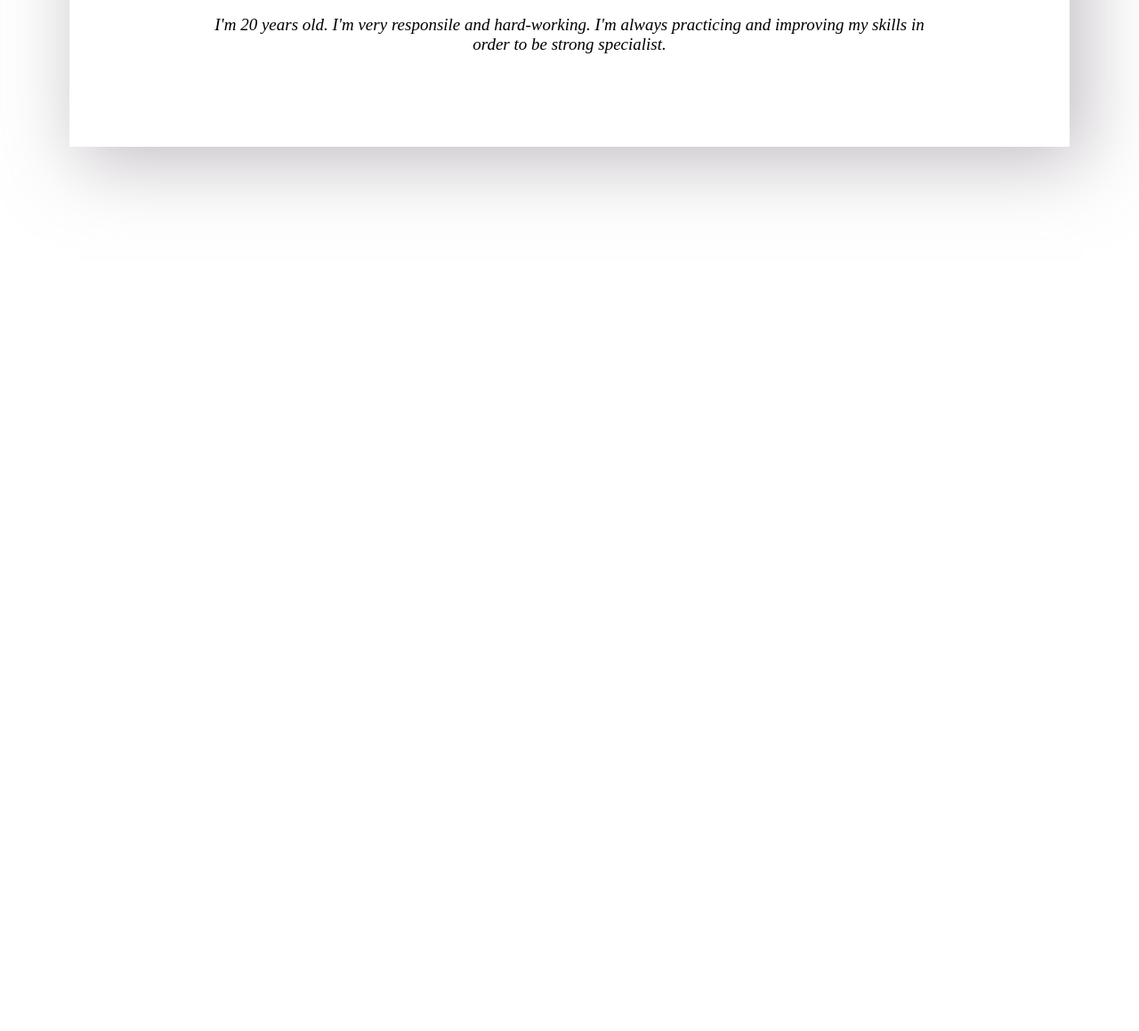
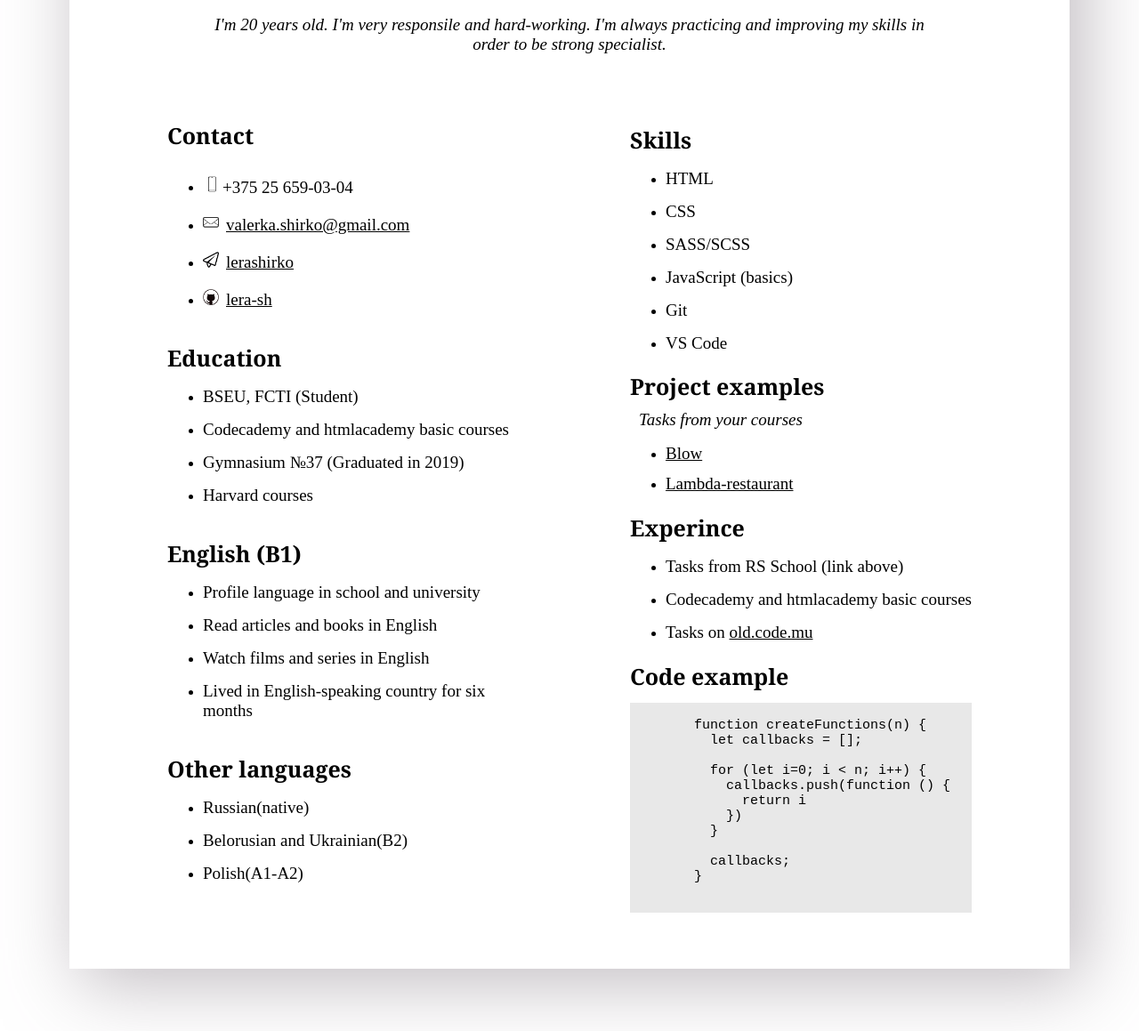
Before and after one commit to lera-sh/rsschool-cv, a website: page index.html in a window 1280 px wide. Shown: the part 507-1666 px from the top of the page at 89% size. Before the commit the page ends 800 px from the top, so only its background shows below. Drawn offline with Linux system fonts and the light colour scheme.

Commit message:
feat: implement main section

```diff
--- a/index.html
+++ b/index.html
@@ -15,6 +15,148 @@
       <h2 class="description">Front-End Developer</h2>
       <p class="description-text">I'm 20 years old. I'm very responsile and hard-working. I'm always practicing and improving my skills in order to be strong specialist.</p>
     </header>
+    <main class="columns">
+      <div class="primary-column">
+        <nav class="contact-section">
+          <h2 class="section-name">Contact</h2>
+          <ul class="items-section">
+            <li class="item">
+              <div class="number">
+              <img class="icon" src="assets/images/phone.png" alt="phone-icon"><p class="item-text">+375 25 659-03-04</p></div>
+            </li>
+            <li class="item">
+              <img class="icon" src="assets/images/mail.png" alt="email-icon">
+              <a class="link" href="mailto:valerka.shirko@gmail.com">valerka.shirko@gmail.com</a>
+            </li>
+            <li class="item">
+              <img class="icon" src="assets/images/telegram.png" alt="telegram-icon">
+              <a class="link" href="https://vk.com/away.php?to=https%3A%2F%2Ft.me%2Flerashirko&cc_key=">lerashirko</a>
+            </li>
+            <li class="item">
+              <img class="icon" src="assets/images/github.png" alt="github-icon">
+              <a class="link" href="https://github.com/lera-sh">lera-sh</a>
+            </li>
+           </ul>
+        </nav>
+        <div class="education-section">
+          <h2 class="section-name">Education</h2>
+          <ul class="items-section">
+           <li class="item">
+             <p class="item-text">BSEU, FCTI (Student)</p>
+           </li>
+           <li class="item">
+             <p class="item-text">Codecademy and htmlacademy basic courses</p>
+           </li>
+           <li class="item">
+             <p class="item-text">Gymnasium №37 (Graduated in 2019)</p>
+           </li>
+           <li class="item">
+             <p class="item-text">Harvard courses</p>
+            </li>
+          </ul>
+        </div>
+        <div class="language-section">
+          <h2 class="section-name">English (B1)</h2>
+          <ul class="items-section">
+           <li class="item">
+             <p class="item-text">Profile language in school and university</p>
+           </li>
+           <li class="item">
+             <p class="item-text">Read articles and books in English</p>
+           </li>
+           <li class="item">
+            <p class="item-text">Watch films and series in English</p>
+          </li>
+          <li class="item">
+            <p class="item-text">Lived in English-speaking country for six months</p>
+          </li>
+          </ul>
+        </div>
+        <div class="other-language-section">
+          <h2 class="section-name">Other languages</h2>
+          <ul class="items-section">
+            <li class="item">
+              <p class="item-text">Russian(native)</p>
+            </li>
+            <li class="item">
+              <p class="item-text">Belorusian and Ukrainian(B2)</p>
+            </li>
+            <li class="item">
+             <p class="item-text">Polish(A1-A2)</p>
+            </li>
+          </ul>
+        </div>
+      </div>
+      <div class="secondary-column">
+        <div class="skills-section">
+          <h3 class="section-name">Skills</h3>
+          <ul class="items-section">
+           <li class="item">
+             <p class="item-text">HTML</p>
+           </li>
+           <li class="item">
+             <p class="item-text">CSS</p>
+           </li>
+           <li class="item">
+            <p class="item-text">SASS/SCSS</p>
+          </li>
+           <li class="item">
+             <p class="item-text">JavaScript (basics)</p>
+           </li>
+           <li class="item">
+             <p class="item-text">Git</p>
+           </li>
+           <li class="item">
+             <p class="item-text">VS Code</p>
+           </li>
+          </ul>
+        </div>
+        <nav class="examples-section">
+          <h2 class="section-name">Project examples</h2>
+          <p class="section-text">Tasks from your courses</p>
+          <ul class="items-section">
+            <li class="item">
+              <a class="link" href="http://blow-lera.surge.sh/">Blow</a>
+            </li>
+            <li class="item">
+              <a class="link" href="http://lambda-lera.surge.sh/">Lambda-restaurant</a>
+            </li>
+          </ul>
+        </nav>
+        <div class="experience-section">
+          <h2 class="section-name">Experince</h2>
+          <ul class="items-section">
+           <li class="item">
+             <p class="item-text">Tasks from RS School (link above)</p>
+           </li>
+           <li class="item">
+             <p class="item-text">Codecademy and htmlacademy basic courses</p>
+           </li>
+           <li class="item">
+             <p class="item-text">Tasks on <a class="link" href="http://old.code.mu/">old.code.mu</a></p>
+           </li>
+          </ul>
+        </div>
+        <div class="code-section">
+          <h2 class="section-name">Code example</h2>
+          <pre class="code-example">
+            <code class="code">
+        function createFunctions(n) {
+          let callbacks = [];
+
+          for (let i=0; i < n; i++) {
+            callbacks.push(function () {
+              return i
+            })
+          }
+
+          callbacks;
+        }
+            </code>
+          </pre>
+        </div>
+      </div>
+    </main>
   </div>
 </body>
 </html>
--- a/style.css
+++ b/style.css
@@ -65,3 +65,67 @@ body {
   text-align: center;
   width: 800px;
 }
+
+.primary-column {
+  display: flex;
+  flex-direction: column;
+  width: 400px;
+}
+
+.secondary-section {
+  width: 500px;
+}
+
+.columns {
+  display: flex;
+  justify-content: space-around;
+  width: 100%;
+}
+
+.section-name {
+  margin-bottom: 5px;
+}
+
+.items-selector {
+  margin: 0;
+}
+
+.item-text {
+  margin-bottom: 0;
+  margin-top: 15px;
+}
+
+.link {
+  color: #000;
+  text-decoration: underline;
+}
+
+.link:hover {
+  color: #a9a9a9;
+  text-decoration: none;
+}
+
+.item {
+  margin-bottom: 12px;
+  margin-top: 12px;
+}
+
+.section-text {
+  font-style: italic;
+  margin-bottom: 10px;
+  margin-left: 10px;
+  margin-top: 10px;
+}
+
+.number {
+  align-items: center;
+  display: flex;
+}
+
+.code-example {
+  background-color: #e8e8e8;
+}
+
+.code {
+  font-size: 15px;
+}
```
